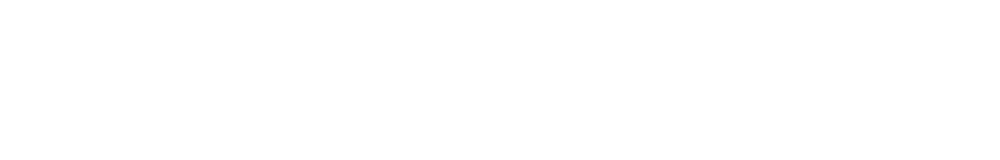
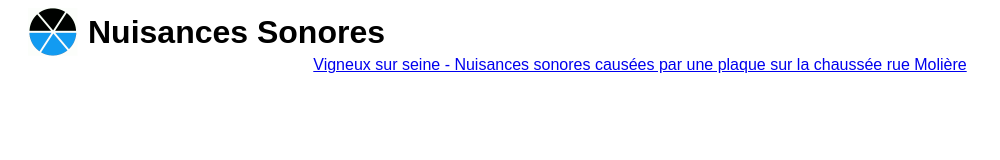
Before and after one commit to agostinia/nuisancessonores, a website: page src/index.html in a window 1280 px wide. Shown: the whole page, without its empty margins (0-1000 px from the left). Drawn offline with Linux system fonts and the light colour scheme.

Commit message:
in progress

```diff
--- a/src/index.html
+++ b/src/index.html
@@ -2,6 +2,7 @@
 <html>
 <head>
 <meta name="viewport" content="width=device-width, initial-scale=1.0">
+<link rel="icon" href="favicon.png" type="image:x-icon">
 <style>
 html {
     font-family: sans-serif;
@@ -16,11 +17,15 @@ html {
 </style>
 </head>
 <body>
+<div style="padding-left:20px;display: flex;align-items: center;">
+<div><img src="logo50.png" style="vertical-align:middle"></div>	<div style="font-size: 2rem;font-weight: bold;padding-left:10px">Nuisances Sonores</div>
+</div>
+
 <div class="container">
 
    <div style="max-width:1000px">
-<H1>
 
+<a href="vigneux_sur_seine/nuisances_sonores_plaque_rue_moliere.html">Vigneux sur seine - Nuisances sonores caus&eacute;es par une plaque sur la chauss&eacute;e rue Moli&egrave;re</a>
 
 
 </div>
```
Also changed, not shown: src/vigneux_sur_seine/nuisances_sonores_plaque_rue_moliere.html (+7 -0 lines), src/favicon.png (added), src/logo50.png (added).
